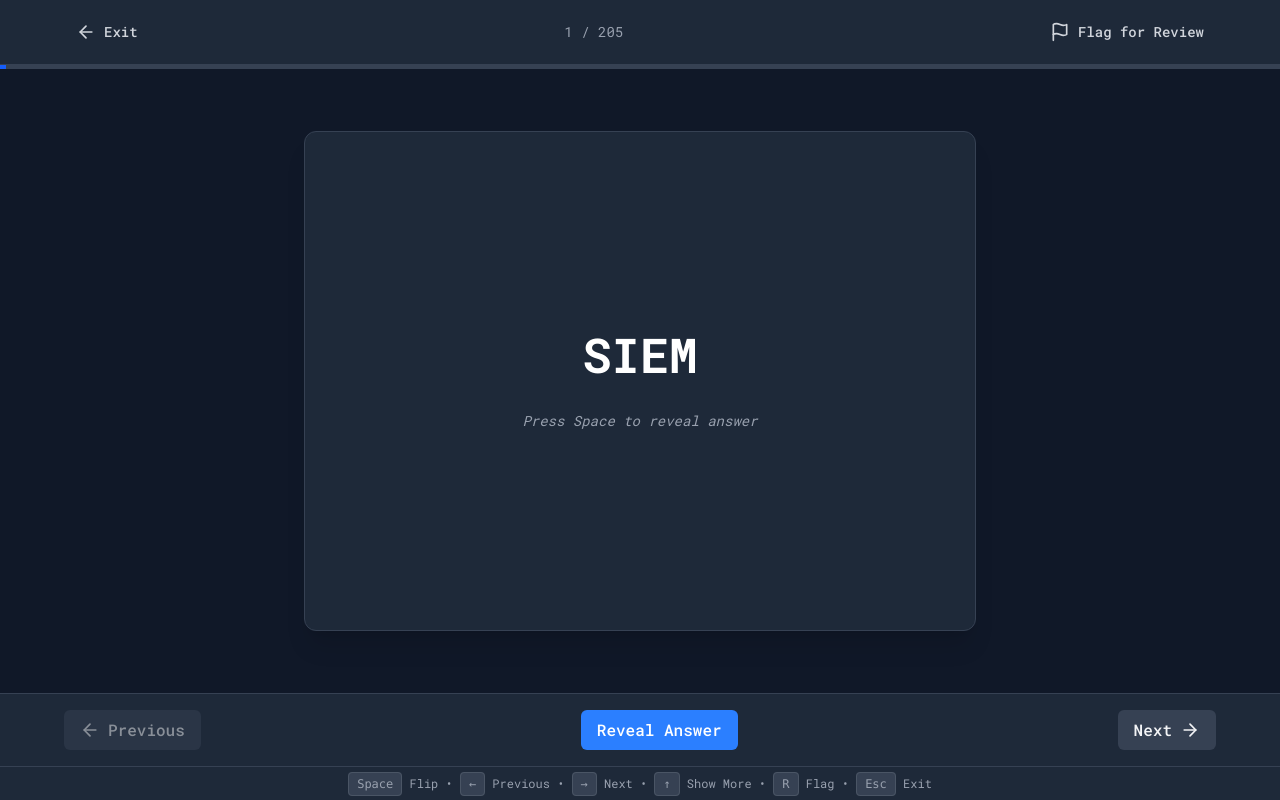
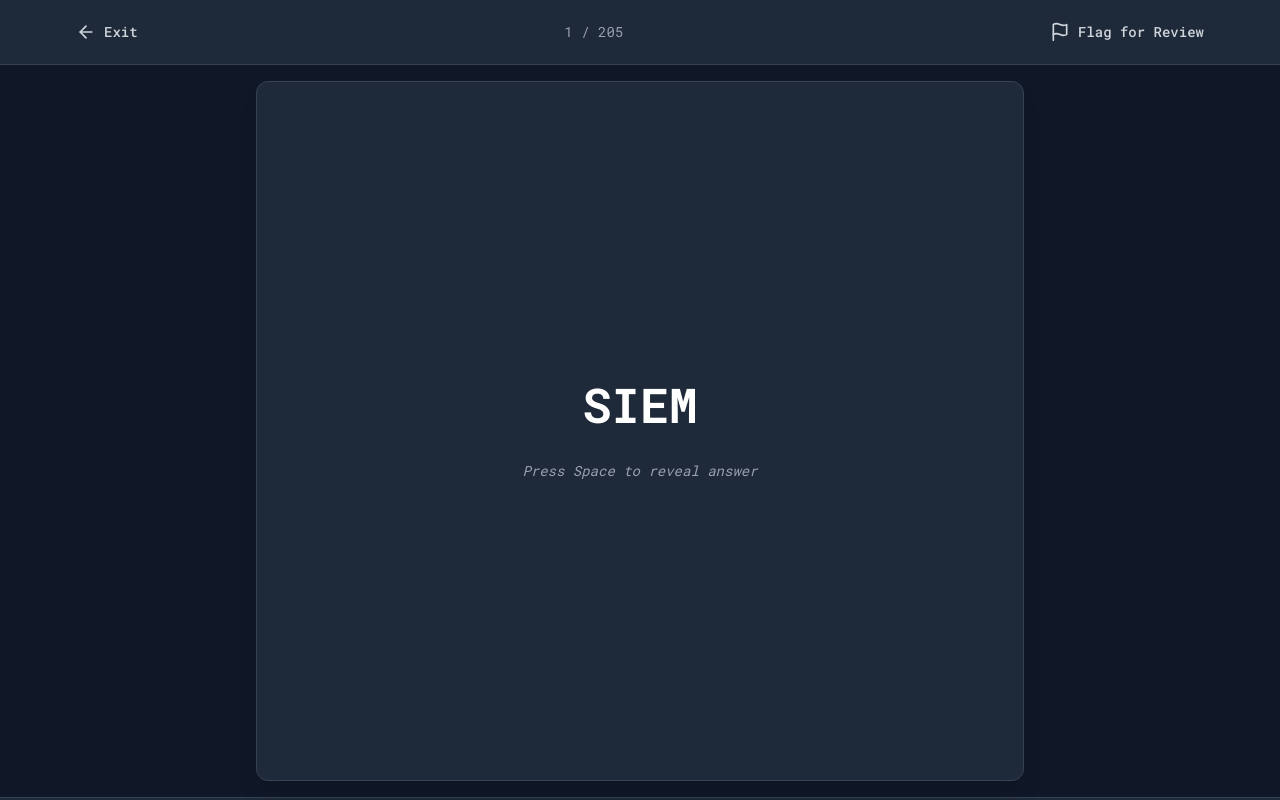
Before and after one commit to maylortaylor/secplusstudy, a Next.js app in the folder secplusstudy/: page /study/all in a window 1280 px wide. Built offline with nearby package versions, Linux system fonts and the light colour scheme.

Commit message:
made flashcard larger

```diff
--- a/secplusstudy/src/components/organisms/FlashcardViewer/FlashcardViewer.tsx
+++ b/secplusstudy/src/components/organisms/FlashcardViewer/FlashcardViewer.tsx
@@ -117,7 +117,7 @@ export const FlashcardViewer: React.FC<FlashcardViewerProps> = ({
       {/* Flashcard */}
       <div className="flex-1 flex items-center justify-center p-4">
         <div
-          className="relative w-full max-w-2xl h-[500px] cursor-pointer"
+          className="relative w-full max-w-3xl h-[700px] cursor-pointer"
           onClick={handleFlip}
         >
           <AnimatePresence mode="wait">
```
